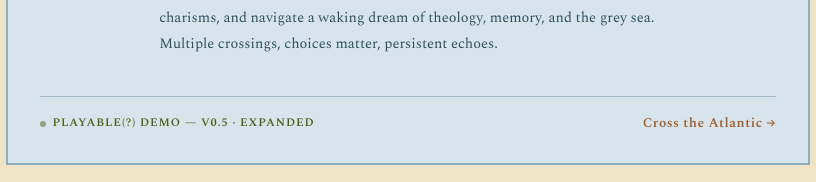
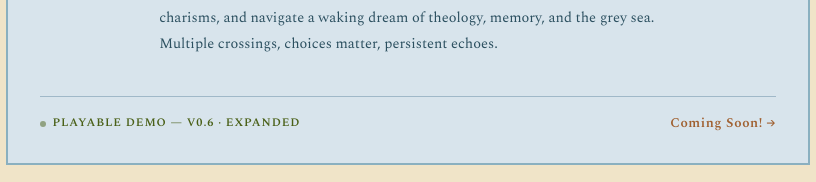
Before and after one commit to calstfrancis/calstfrancis.github.io, a plain HTML site: page index.html in a window 1280 px wide. Shown: the part 1305-1487 px from the top of the page, 232-1048 px from the left. Drawn offline with nearby package versions, Linux system fonts and the light colour scheme; a web font is replaced by a local one.

```diff
--- a/index.html
+++ b/index.html
@@ -614,8 +614,8 @@ section:nth-of-type(4){animation-delay:.2s}
           </div>
         </div>
         <div class="game-footer">
-          <span class="game-status"><span class="status-pip"></span> Playable(?) demo — v0.5 · Expanded</span>
-          <a href="spasibo.html" class="game-link">Cross the Atlantic →</a>
+          <span class="game-status"><span class="status-pip"></span> Playable demo — v0.6 · Expanded</span>
+          <a href="spasibo.html" class="game-link">Coming Soon! →</a>
         </div>
       </div>
     </div>
```
Also changed, not shown: game.html (+2 -2 lines), spasibo.html (+1 -1 lines).
